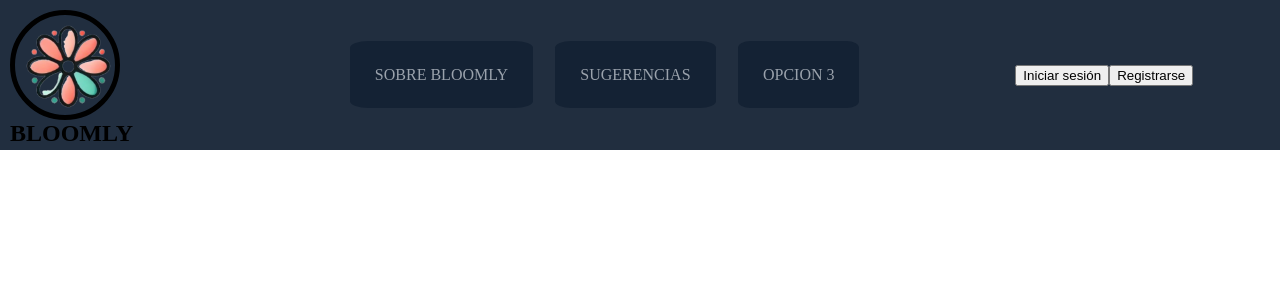
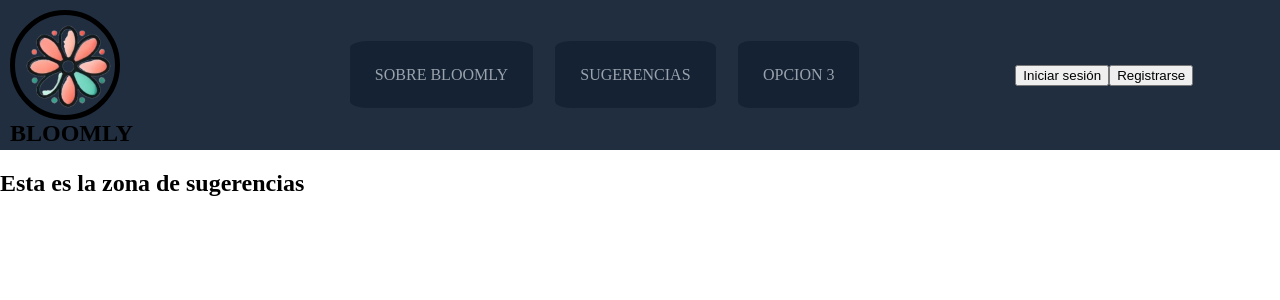
Before and after one commit to JoseLuCG/Proyecto_FinalCurso, a React (Create React App) app in the folder frontend/: page /suggestions in a window 1280 px wide. Shown: the top 300 px of the page. Built offline with nearby package versions, Linux system fonts and the light colour scheme.

Commit message:
Feat: add a new component SuggestionsView

```diff
--- a/frontend/src/Views/SuggestionsView/SuggestionsView.jsx
+++ b/frontend/src/Views/SuggestionsView/SuggestionsView.jsx
@@ -6,7 +6,9 @@ function SuggestionsView() {
     return(
         <>
             <Header></Header>
-
+            <main>
+                <h2>Esta es la zona de sugerencias</h2>
+            </main>
         </>
     );
 }
```
